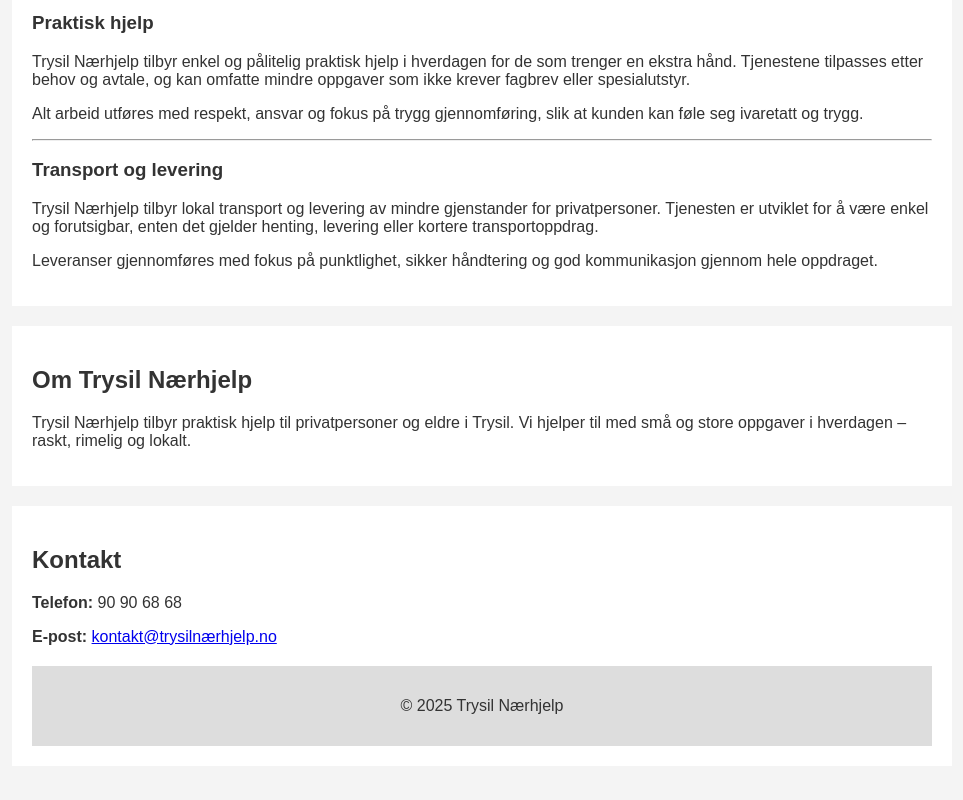
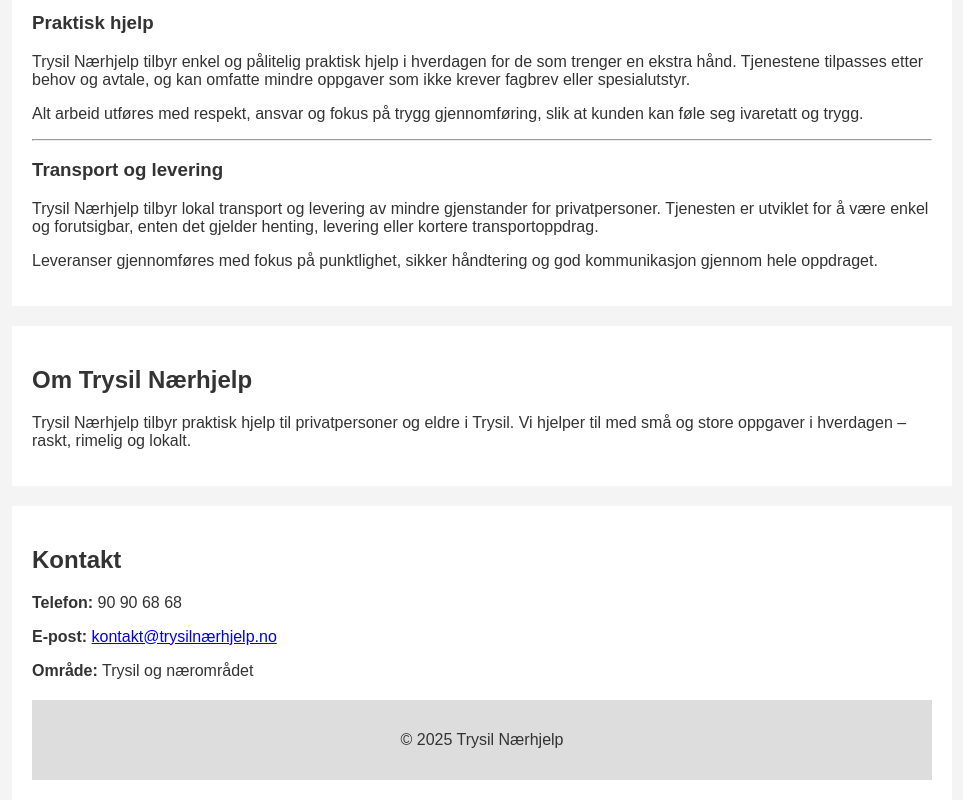
Before and after one commit to Cashau2420/Trysiln-rhjelp, a plain HTML site: page index.html in a window 1280 px wide. Shown: the part 753-1553 px from the top of the page, without its empty margins (158-1121 px from the left). Before the commit the page ends 1519 px from the top, so only its background shows below. Drawn offline with Linux system fonts and the light colour scheme.

Commit message:
Update index.html

```diff
--- a/index.html
+++ b/index.html
@@ -112,6 +112,7 @@
   document.getElementById("email").innerHTML =
     '<a href="mailto:' + adresse + '">' + adresse + '</a>';
 </script>
+    <p><strong>Område:</strong> Trysil og nærområdet</p>
 <footer>
     <p>© 2025 Trysil Nærhjelp</p>
 </footer>
```
